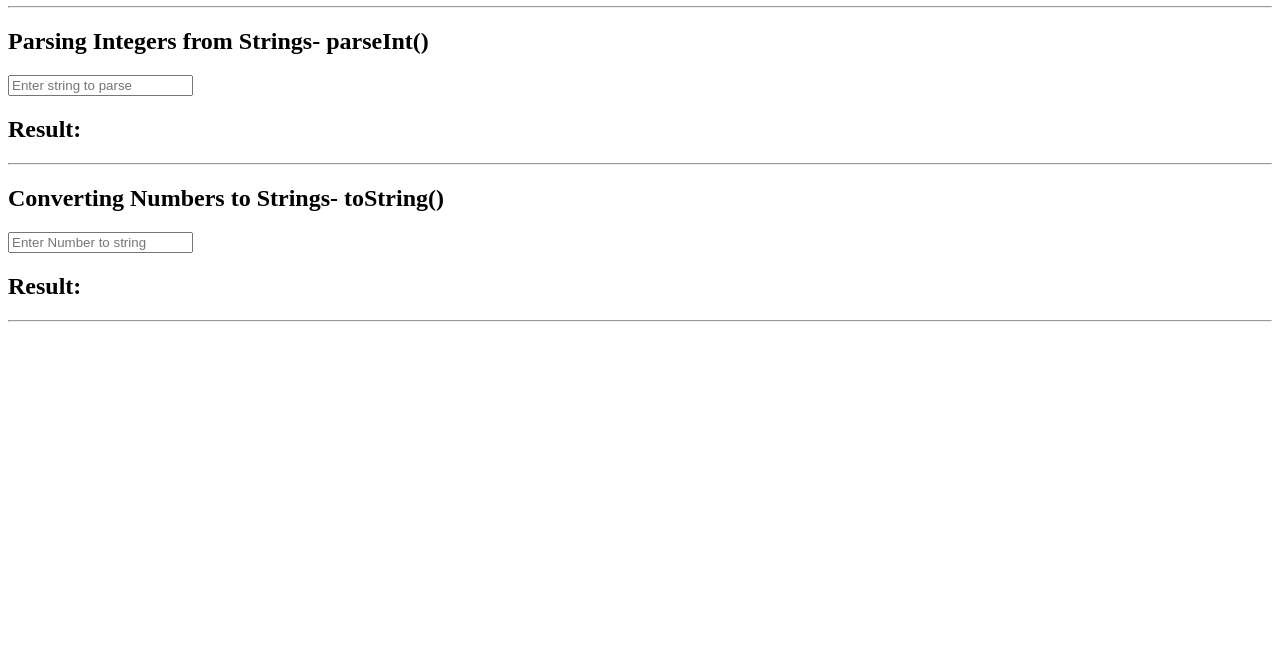
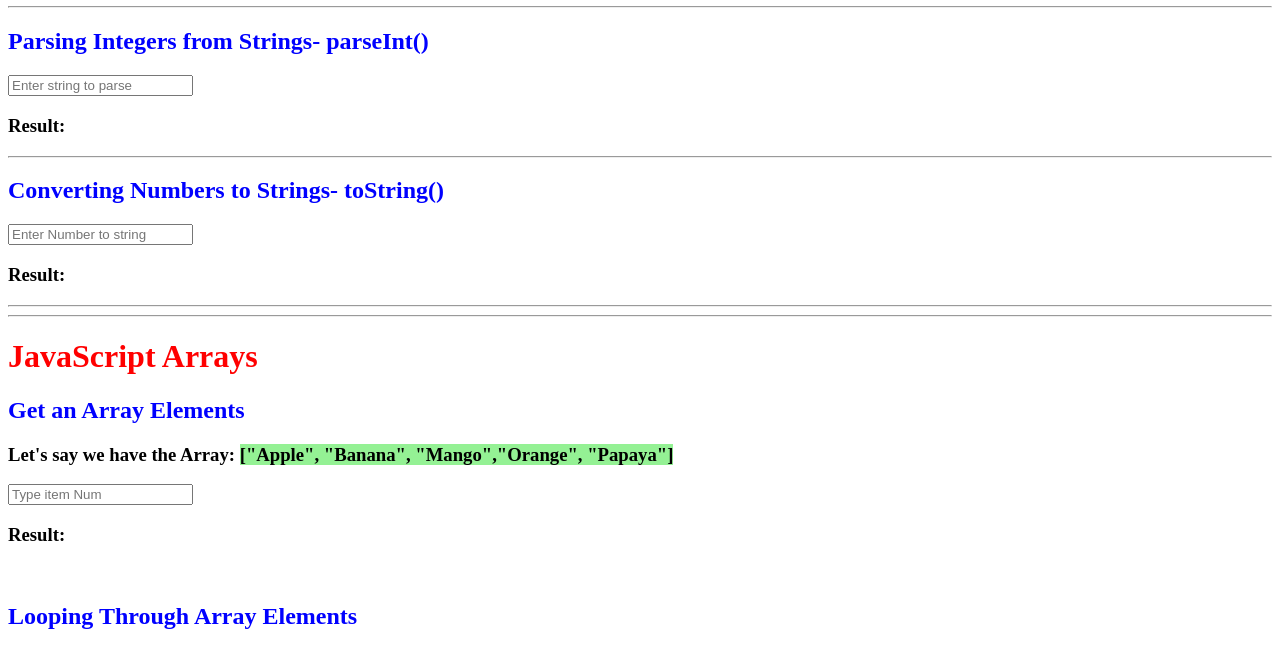
Before and after one commit to yairabranyi/Js-Basics, a plain HTML site: page JS Basics/Str_Num_Arr/str_num_arr.html in a window 1280 px wide. Shown: the part 588-1238 px from the top of the page. Before the commit the page ends 918 px from the top, so only its background shows below. Drawn offline with Linux system fonts and the light colour scheme.

Commit message:
Adding Arrays

```diff
--- a/JS Basics/Str_Num_Arr/str_num_arr.html
+++ b/JS Basics/Str_Num_Arr/str_num_arr.html
@@ -7,6 +7,19 @@
     <meta name="viewport" content="width=device-width, initial-scale=1.0">
     <title>Strings & Numbers</title>
     <script src="/JS Basics/Str_Num_Arr/str_num_arr.js"></script>
+    <style>
+        h1 {
+            color: red;
+        }
+
+        h2 {
+            color: blue;
+        }
+
+        /* p { color: red; } */
+    </style>
+
+    </style>
 </head>
 
 
@@ -31,28 +44,45 @@
 
     <h2>Extracting a Substring from a String by: str.slice(startIndex, endIndex)</h2>
     <p id="textToBeSliced">"Try to Slice part of that text The quick brown fox jumps over the lazy dog."</p>
-    <input id="textStartPosition" onkeyup="getPosition(this)" type="number" placeholder="Type initial slicing position"></input>
-    <input id="textEndPosition" onkeyup="getPosition(this)" type="number" placeholder="Type end slicing position (optional)"> </input><br />
-    <button onclick="getSlice()" >Get sliced text</button><br />
+    <input id="textStartPosition" onkeyup="getPosition(this)" type="number"
+        placeholder="Type initial slicing position"></input>
+    <input id="textEndPosition" onkeyup="getPosition(this)" type="number"
+        placeholder="Type end slicing position (optional)"> </input><br />
+    <button onclick="getSlice()">Get sliced text</button><br />
 
-    <input id="textToSearch" onkeyup="updateTextToSearch(this)" type="text" placeholder="Enter text to search"> </input><br />
-    <button onclick="getSearchedText()" >Get searched text</button><br />
-    <span id="clisedText" style="color:blue;text-align:center;font-weight: 1000;"  ></span><br />
+    <input id="textToSearch" onkeyup="updateTextToSearch(this)" type="text" placeholder="Enter text to search">
+    </input><br />
+    <button onclick="getSearchedText()">Get searched text</button><br />
+    <span id="clisedText" style="color:blue;text-align:center;font-weight: 1000;"></span><br />
 
-     <hr/>
-     <hr/>
+    <hr />
+    <hr />
 
     <h1>Numbers operations</h1>
     <hr />
     <h2>Parsing Integers from Strings- parseInt()</h2>
     <input id="inputNumberToPars" onkeyup="getNumberToPars()" placeholder="Enter string to parse"> </input><br />
-    <h2 id="parsedResult"><span>Result: </span></h2>
+    <h3 id="parsedResult"><span>Result: </span></h3>
     <hr />
 
     <h2>Converting Numbers to Strings- toString()</h2>
-    <input id="inputNumberToSering" onkeyup="getNumberToString()"  placeholder="Enter Number to string">  </input><br />
-    <h2 id="stringToNumberResult"><span>Result: </span></h2>
+    <input id="inputNumberToSering" onkeyup="getNumberToString()" placeholder="Enter Number to string"> </input><br />
+    <h3 id="stringToNumberResult"><span>Result: </span></h3>
     <hr />
+    <hr />
+
+    <h1>JavaScript Arrays</h1>
+    <h2>Get an Array Elements</h2>
+    <h3>Let's say we have the Array: <span style="background-color: rgb(148, 241, 148)">["Apple", "Banana", "Mango","Orange", "Papaya"]</span></h3>
+    <input id="arrItemNumber" onkeydown="getArrItem()" type="text" placeholder="Type item Num"></input>
+    <h3 id="displayArrItem"><span>Result: </span></h3>
+    <br />
+
+    <h2>Looping Through Array Elements</h2>
+
+
+
+
 
 
 </body>
--- a/JS Basics/Str_Num_Arr/str_num_arr.js
+++ b/JS Basics/Str_Num_Arr/str_num_arr.js
@@ -64,14 +64,14 @@ var getSlice = () => {
 // Updating the requested text to search
 var updateTextToSearch = (elm) => {
     textToSearch = elm.value
-    console.log("Update text to search ",textToSearch)
+    console.log("Update text to search ", textToSearch)
 }
 
 
 var getSearchedText = () => {
     textToBeSliced
-    clisedText.innerHTML=textToBeSliced.innerHTML.search(textToSearch)
-    console.log("Searching test...",textToBeSliced.innerHTML)
+    clisedText.innerHTML = textToBeSliced.innerHTML.search(textToSearch)
+    console.log("Searching test...", textToBeSliced.innerHTML)
 }
 
 // NUMBERS.............................................................................
@@ -107,7 +107,26 @@ var getNumberToString = () => {
     // console.log(`tHE string IS ${numberToString}`)
     console.log("String", typeof ConvertedString)
 
-      //Show the result
-      document.getElementById("stringToNumberResult").innerHTML = ConvertedString
+    //Show the result
+    document.getElementById("stringToNumberResult").innerHTML = ConvertedString
 
 }
+// ARRAYS.............................................................................
+var fruits = ["Apple", "Banana", "Mango", "Orange", "Papaya"];
+
+//Get the requested array item
+var getArrItem = () => {
+    document.getElementById("displayArrItem").innerHTML = "<span>Result: </span>" + fruits[document.getElementById("arrItemNumber").value]
+    console.log("Getting Item")
+}
+
+// Looping Through Array Elements
+for (let i = 0; i < fruits.length; i++) {
+    console.log(fruits[i]) ;
+    var item = document.createElement("h3")
+    var itemContent = document.createTextNode("fruits[i]")
+    item.innerHTML="itemContent"
+    // document.body.appendChild(item);
+    console.log(item) ;
+
+}
```
